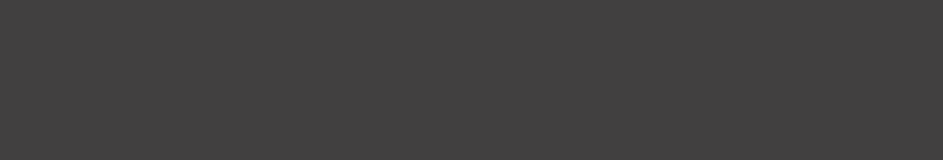
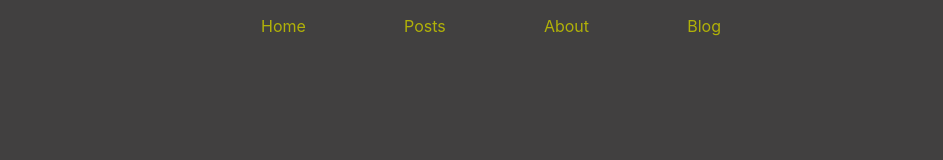
Before and after one commit to guicazaroto/nuxt, a Nuxt app: page / in a window 1280 px wide. Shown: the top 160 px of the page, without its empty margins (169-1112 px from the left). Built offline with nearby package versions, Linux system fonts and the light colour scheme.

Commit message:
[feature] nuxt pages

```diff
--- /dev/null
+++ b/components/NavBar.vue
@@ -0,0 +1,29 @@
+<template>
+  <div>
+    <nav>
+      <ul class="navbar">
+        <li>Home</li>
+        <li>Posts</li>
+        <li>About</li>
+        <li>Blog</li>
+      </ul>
+    </nav>
+  </div>
+</template>
+
+<script>
+export default {};
+</script>
+
+<style scoped>
+.navbar {
+  display: flex;
+  justify-content: space-between;
+  width: 90%;
+  max-width: 500px;
+  margin: 0 auto;
+}
+.navbar li {
+  list-style-type: none;
+}
+</style>
--- a/layouts/default.vue
+++ b/layouts/default.vue
@@ -1,5 +1,6 @@
 <template>
   <div>
+    <NavBar />
     <Nuxt />
   </div>
 </template>
@@ -57,3 +58,13 @@ html {
   background-color: #35495e;
 }
 </style>
+
+<script>
+import NavBar from "@/components/NavBar";
+
+export default {
+  components: {
+    NavBar
+  }
+};
+</script>
```
Also changed, not shown: pages/posts/index.vue (renamed from pages/posts.vue).
